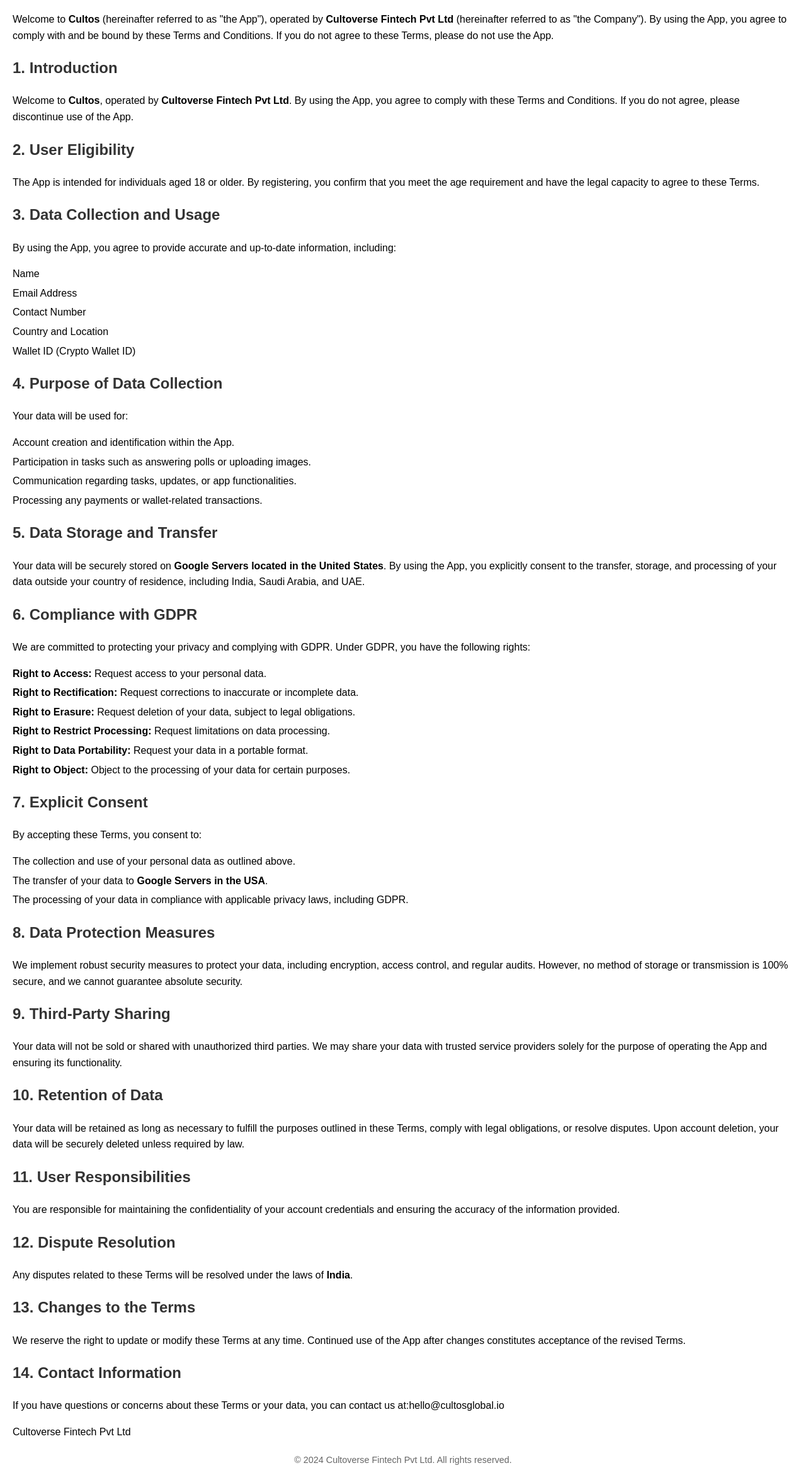
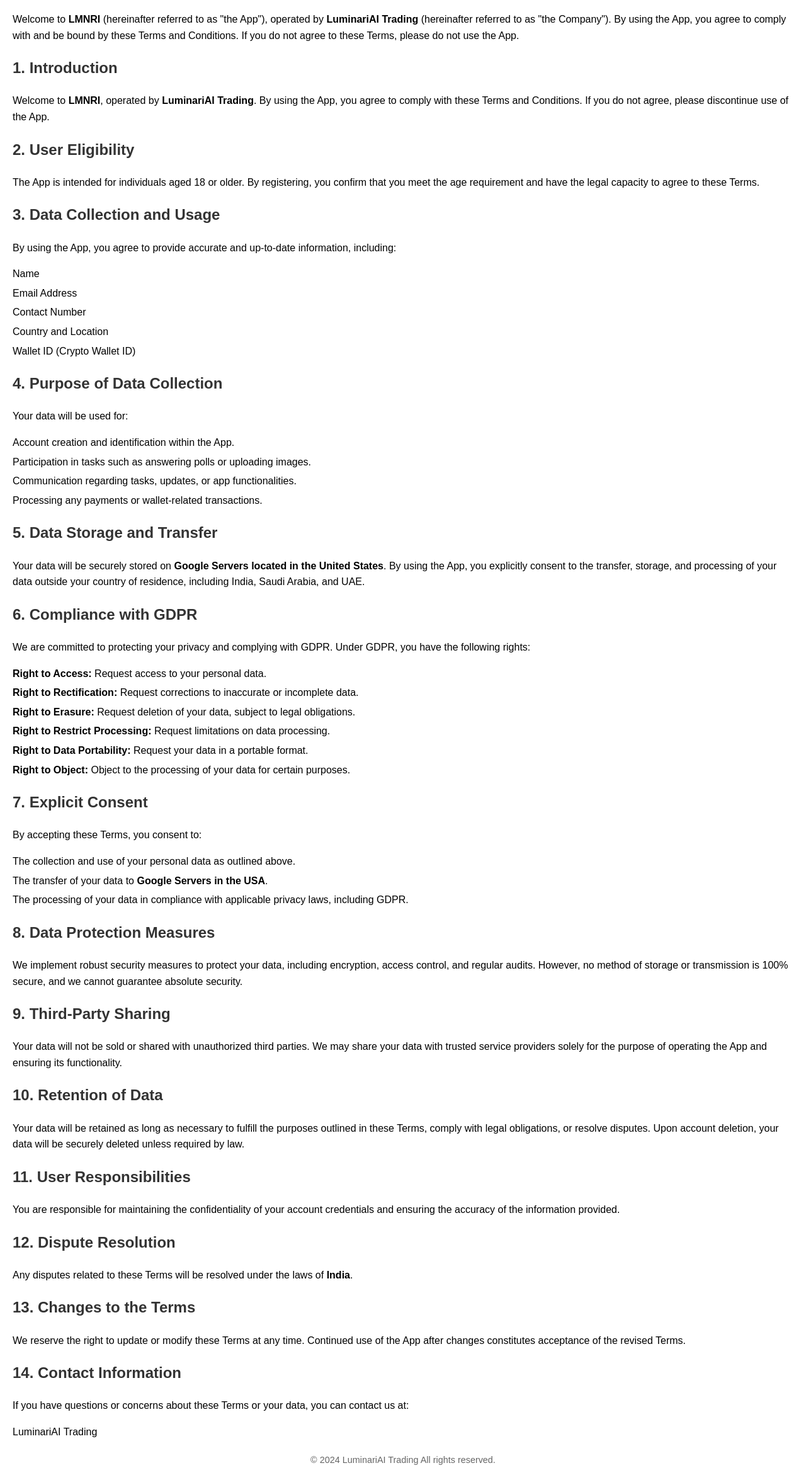
Before and after one commit to CultosGlobal/cultos-terms, a plain HTML site: page index.html in a window 1280 px wide. Shown: the part 76-2426 px from the top of the page at 63% size. Drawn offline with Linux system fonts and the light colour scheme.

Commit message:
Update index.html

```diff
--- a/index.html
+++ b/index.html
@@ -3,8 +3,8 @@
 <head>
     <meta charset="UTF-8">
     <meta name="viewport" content="width=device-width, initial-scale=1.0">
-    <meta name="description" content="Terms and Conditions for Cultos App by Cultoverse Fintech Pvt Ltd">
-    <title>Terms and Conditions - Cultos</title>
+    <meta name="description" content="Terms and Conditions for LMNRI App by LuminariAI Trading">
+    <title>Terms and Conditions - LMNRI</title>
     <style>
         body {
             font-family: Arial, sans-serif;
@@ -34,10 +34,10 @@
 </head>
 <body>
     <h1>Terms and Conditions</h1>
-    <p>Welcome to <strong>Cultos</strong> (hereinafter referred to as "the App"), operated by <strong>Cultoverse Fintech Pvt Ltd</strong> (hereinafter referred to as "the Company"). By using the App, you agree to comply with and be bound by these Terms and Conditions. If you do not agree to these Terms, please do not use the App.</p>
+    <p>Welcome to <strong>LMNRI</strong> (hereinafter referred to as "the App"), operated by <strong>LuminariAI Trading</strong> (hereinafter referred to as "the Company"). By using the App, you agree to comply with and be bound by these Terms and Conditions. If you do not agree to these Terms, please do not use the App.</p>
 
     <h2>1. Introduction</h2>
-    <p>Welcome to <strong>Cultos</strong>, operated by <strong>Cultoverse Fintech Pvt Ltd</strong>. By using the App, you agree to comply with these Terms and Conditions. If you do not agree, please discontinue use of the App.</p>
+    <p>Welcome to <strong>LMNRI</strong>, operated by <strong>LuminariAI Trading</strong>. By using the App, you agree to comply with these Terms and Conditions. If you do not agree, please discontinue use of the App.</p>
 
     <h2>2. User Eligibility</h2>
     <p>The App is intended for individuals aged 18 or older. By registering, you confirm that you meet the age requirement and have the legal capacity to agree to these Terms.</p>
@@ -102,15 +102,15 @@
     <p>We reserve the right to update or modify these Terms at any time. Continued use of the App after changes constitutes acceptance of the revised Terms.</p>
 
     <h2>14. Contact Information</h2>
-    <p>If you have questions or concerns about these Terms or your data, you can contact us at:hello@cultosglobal.io</p>
+    <p>If you have questions or concerns about these Terms or your data, you can contact us at:</p>
     <ul>
 
-        <li><strong></strong> Cultoverse Fintech Pvt Ltd<br>
+        <li><strong></strong> LuminariAI Trading<br>
             </li>
     </ul>
 
     <footer>
-        &copy; 2024 Cultoverse Fintech Pvt Ltd. All rights reserved.
+        &copy; 2024 LuminariAI Trading All rights reserved.
     </footer>
 </body>
 </html>
```
